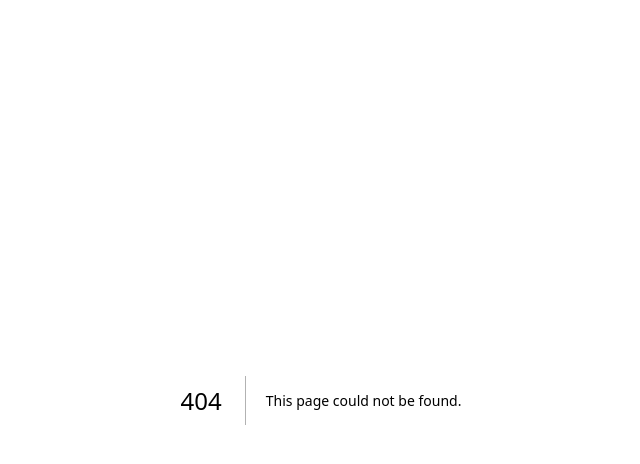
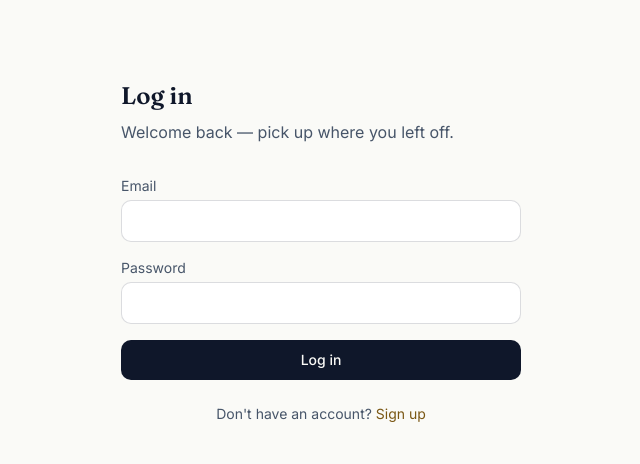
Before and after one commit to mziyandadabula/BizTender, a Next.js app: page /login in a window 1280 px wide. Before the commit this address had no page. Shown: the top 464 px of the page, without its empty margins (319-959 px from the left). Built offline with nearby package versions, Linux system fonts and the light colour scheme; no server answers.

Commit message:
Implement login page with email and password fields

```diff
--- /dev/null
+++ b/app/login/page.tsx
@@ -0,0 +1,72 @@
+"use client";
+
+import { useState } from "react";
+import { useRouter } from "next/navigation";
+import Link from "next/link";
+import { getBrowserSupabase } from "@/lib/supabase/client";
+import { Button } from "@/components/ui/Button";
+
+export default function LoginPage() {
+  const router = useRouter();
+  const supabase = getBrowserSupabase();
+  const [email, setEmail] = useState("");
+  const [password, setPassword] = useState("");
+  const [loading, setLoading] = useState(false);
+  const [error, setError] = useState<string | null>(null);
+
+  async function handleLogin(e: React.FormEvent) {
+    e.preventDefault();
+    setLoading(true);
+    setError(null);
+
+    const { error: signInError } = await supabase.auth.signInWithPassword({ email, password });
+
+    setLoading(false);
+    if (signInError) {
+      setError(signInError.message);
+      return;
+    }
+    router.push("/dashboard");
+    router.refresh();
+  }
+
+  return (
+    <main className="mx-auto max-w-md px-6 py-20">
+      <h1 className="font-display text-2xl font-semibold">Log in</h1>
+      <p className="mt-2 text-slate">Welcome back — pick up where you left off.</p>
+
+      <form onSubmit={handleLogin} className="mt-8 space-y-4">
+        <label className="block text-sm">
+          <span className="text-slate">Email</span>
+          <input
+            type="email"
+            value={email}
+            onChange={(e) => setEmail(e.target.value)}
+            required
+            className="focus-ring mt-1 w-full rounded-card border border-ink/15 bg-white px-3 py-2.5"
+          />
+        </label>
+        <label className="block text-sm">
+          <span className="text-slate">Password</span>
+          <input
+            type="password"
+            value={password}
+            onChange={(e) => setPassword(e.target.value)}
+            required
+            className="focus-ring mt-1 w-full rounded-card border border-ink/15 bg-white px-3 py-2.5"
+          />
+        </label>
+
+        {error && <p className="text-sm text-signal-red">{error}</p>}
+
+        <Button type="submit" disabled={loading} className="w-full">
+          {loading ? "Logging in…" : "Log in"}
+        </Button>
+      </form>
+
+      <p className="mt-6 text-center text-sm text-slate">
+        Don't have an account? <Link href="/signup" className="text-seal-dark">Sign up</Link>
+      </p>
+    </main>
+  );
+}
```
